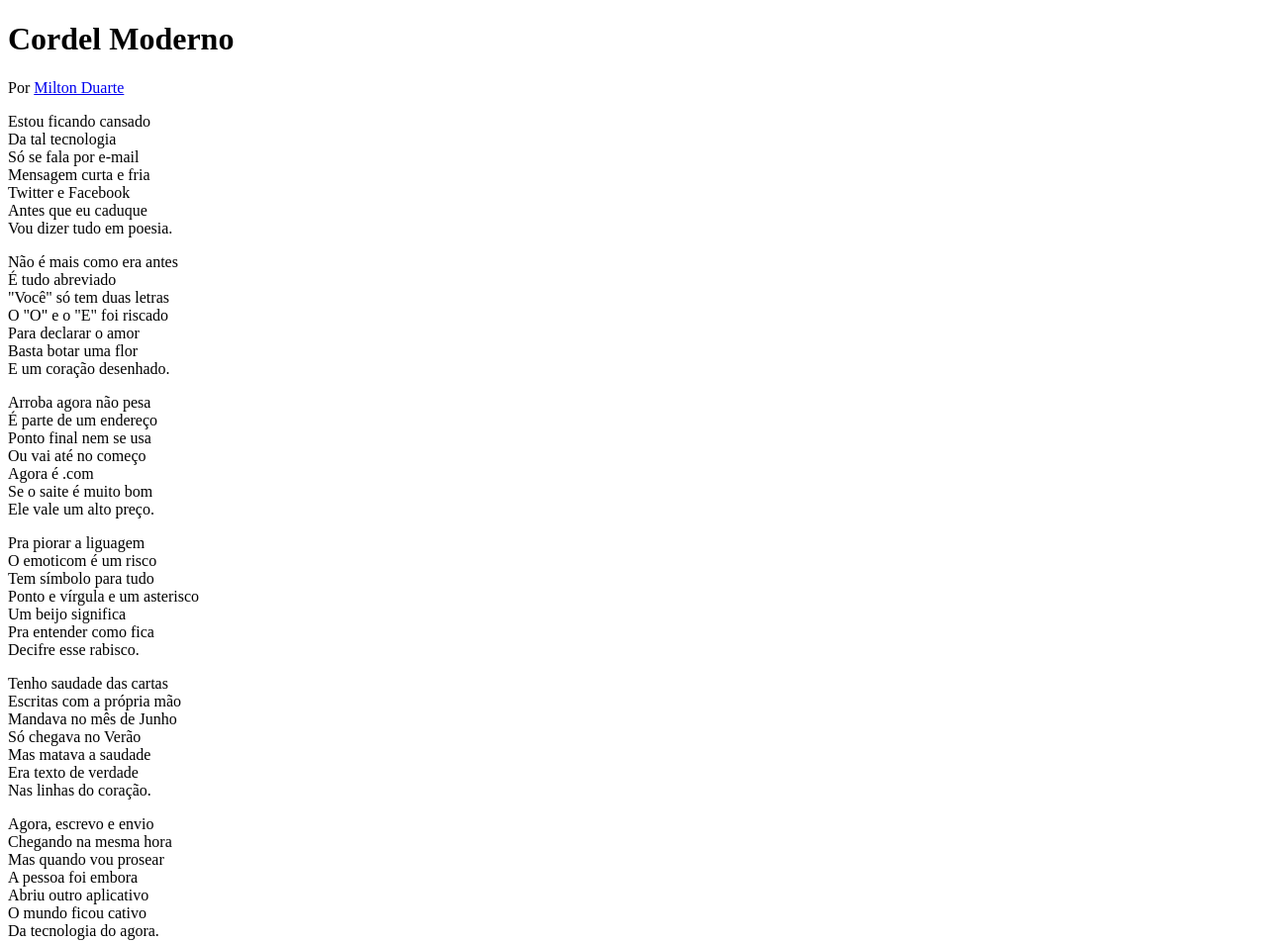
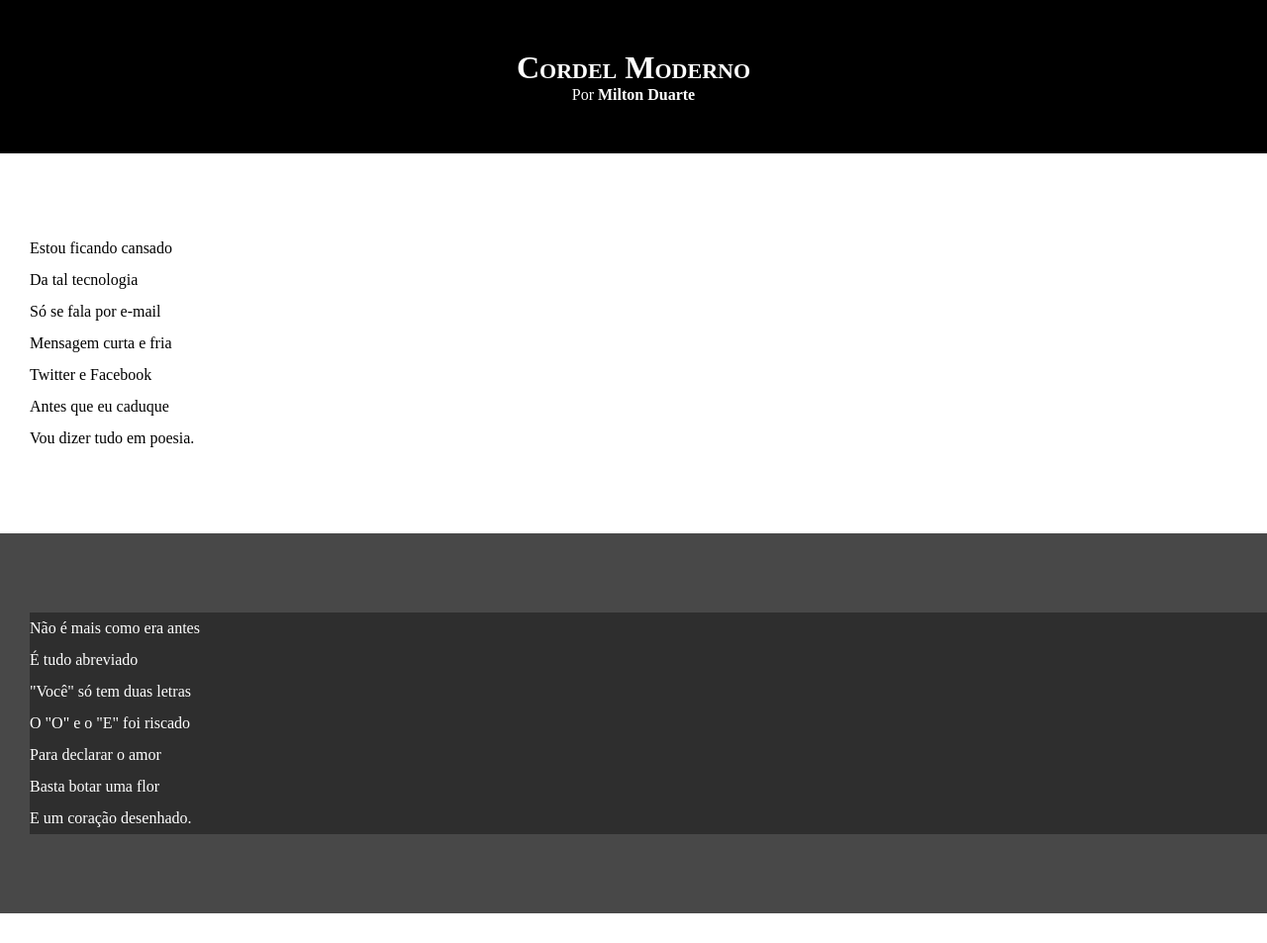
Before and after one commit to Andre2kLuiz/html-css, a plain HTML site: page Desafio/De012/index.html in a window 1280 px wide. Shown: the top 953 px of the page at 99% size. Drawn offline with Linux system fonts and the light colour scheme.

Commit message:
atualizado css

```diff
--- a/Desafio/De012/estilo/style.css
+++ b/Desafio/De012/estilo/style.css
@@ -1 +1,64 @@
 @charset "UTF-8";
+
+* {
+    margin: 0px;
+    padding: 0px;
+}
+
+html, body {
+    min-height: 100vh;
+    background-color: darkgrey;
+}
+
+header {
+    background-color: black;
+    color: white;
+    text-align: center;
+}
+
+header > h1 {
+    padding-top: 50px;
+    font-variant: small-caps;
+}
+
+header > p {
+    padding-bottom: 50px;
+}
+
+header a, footer a {
+    color: white;
+    text-decoration: none;
+    font-weight: bold;
+}
+
+header a:hover, footer a:hover {
+    text-decoration: underline;
+}
+
+section {
+    padding-top: 10vh;
+    padding-bottom: 10vh;
+    line-height: 2em;
+    padding-left: 30px;
+}
+
+section.normal {
+    background-color: white;
+    color: black;
+}
+
+section.imagem {
+    background-color: rgba(0, 0, 0, 0.574);
+    color: white;
+}
+
+section.imagem > p {
+    background-color: rgba(0, 0, 0, 0.367);
+}
+
+footer {
+    background-color: black;
+    color: white;
+    text-align: center;
+    padding: 10px;
+}
--- a/Desafio/De012/index.html
+++ b/Desafio/De012/index.html
@@ -14,7 +14,7 @@
 
     </header>
 
-<section>
+<section class="normal">
     <p>
         Estou ficando cansado <br>
         Da tal tecnologia <br>
@@ -26,7 +26,7 @@
     </p>
 </section>
 
-<section>
+<section class="imagem">
     <p>
         Não é mais como era antes <br>
         É tudo abreviado <br>
@@ -38,7 +38,7 @@
     </p>
 </section>
 
-<section>
+<section class="normal">
     <p>
         Arroba agora não pesa <br>
         É parte de um endereço <br>
@@ -50,7 +50,7 @@
     </p>
 </section>
 
-<section>
+<section class="imagem">
     <p>
         Pra piorar a liguagem <br>
         O emoticom é um risco <br>
@@ -62,7 +62,7 @@
     </p>
 </section>
 
-<section>
+<section class="normal">
     <p>
         Tenho saudade das cartas <br>
         Escritas com a própria mão <br>
@@ -74,7 +74,7 @@
     </p>
 </section>
 
-<section>
+<section class="imagem">
     <p>
         Agora, escrevo e envio <br>
         Chegando na mesma hora <br>
```
